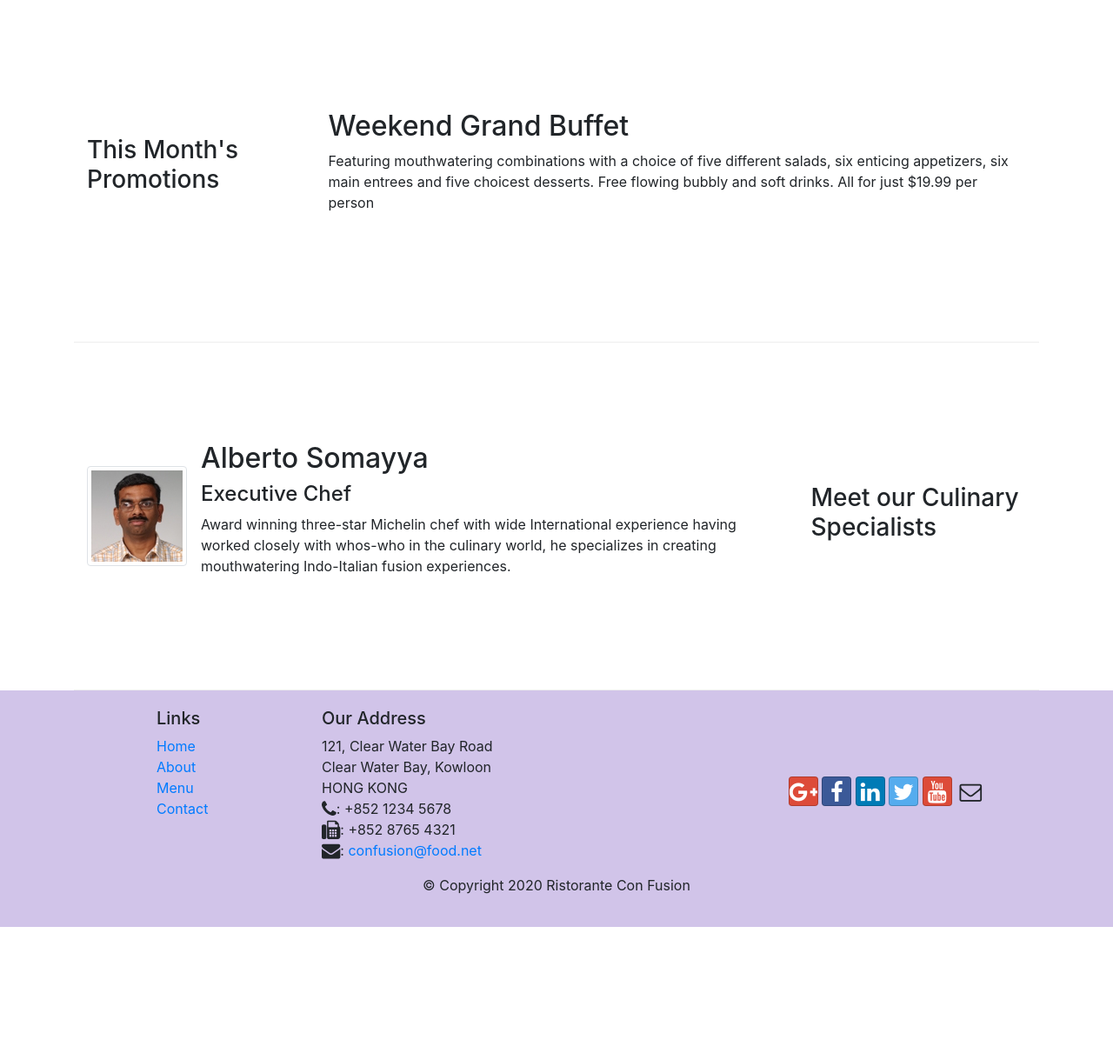
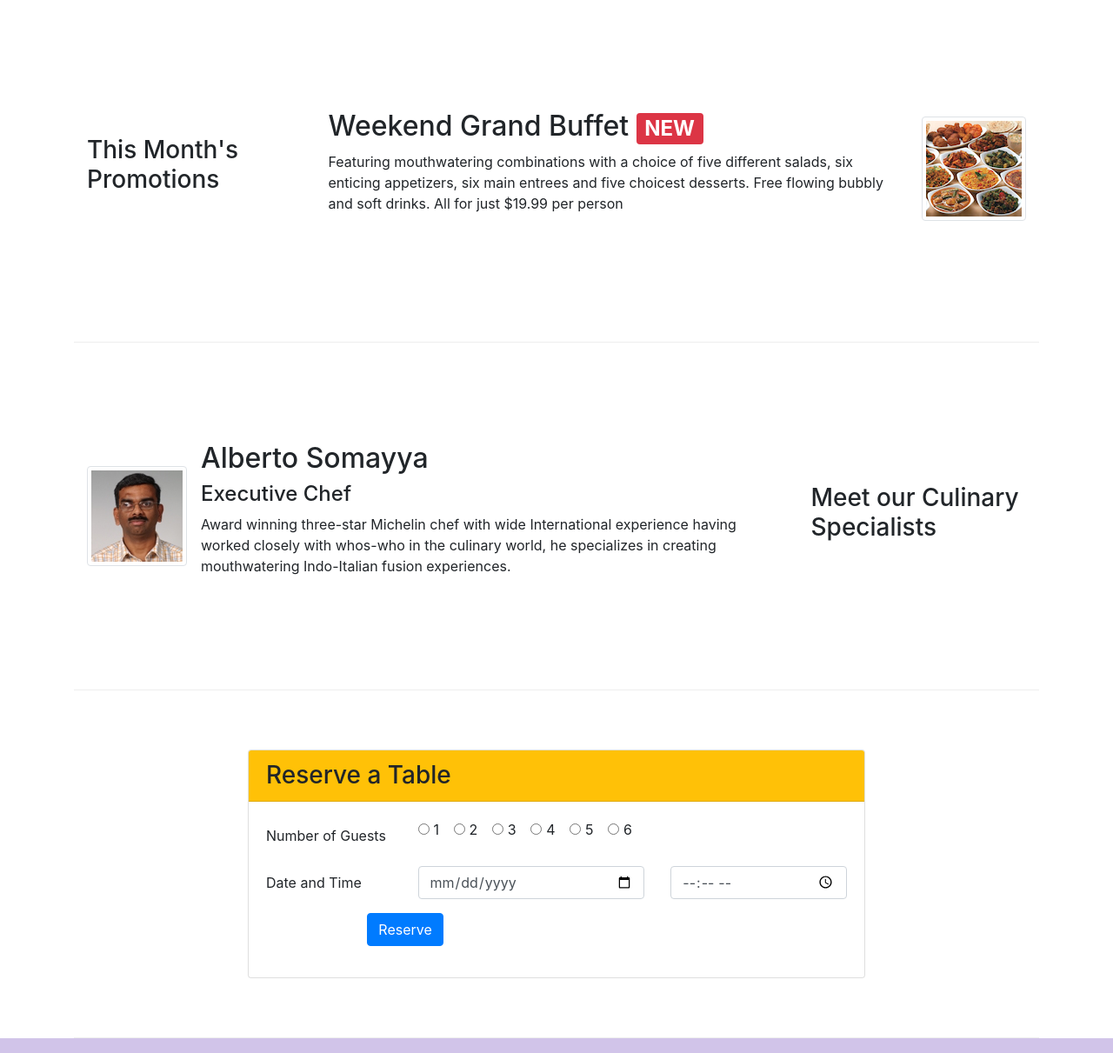
Before and after one commit to arpitmalik832/confusion-web, a website: page index.html in a window 1280 px wide. Shown: the part 740-1951 px from the top of the page at 87% size. Before the commit the page ends 1806 px from the top, so only its background shows below. Drawn offline with nearby package versions, Linux system fonts and the light colour scheme.

Commit message:
assignment-2

```diff
--- a/index.html
+++ b/index.html
@@ -24,7 +24,7 @@
             <button class="navbar-toggler" type="button" data-toggle="collapse" data-target="#Navbar">
                 <span class="navbar-toggler-icon"></span>
             </button>
-            <a class="navbar-brand" href="#">
+            <a class="navbar-brand mr-auto" href="#">
                 <img src="img/logo.png" height="30" width="41">
             </a>
             <div class="collapse navbar-collapse" id="Navbar">
@@ -66,7 +66,20 @@
                     <p>We take inspiration from the World's best cuisines, and create a unique fusion experience. Our lipsmacking creations will tickle your culinary senses!</p>
                 </div>
                 <div class="col-12 col-sm align-self-center">
-                    <img src="img/logo.png" class="img-fluid">
+                    <div class="row justify-content-center">
+                        <div class="col-auto col-md-6 align-self-center">
+                            <img src="img/logo.png" class="img-fluid">
+                        </div>
+                        <div class="col-auto col-md align-self-center">
+                            <a class="btn bg-warning btn-block" href="#Reservation"
+                                style="padding-top:10px;
+                                    padding-bottom:10px;
+                                    margin-top:20px;
+                                    margin-bottom:20px;">
+                                <strong>Reserve Table</strong>
+                        </a>
+                        </div>
+                    </div>
                 </div>
             </div>
         </div>
@@ -103,8 +116,19 @@
                 <h3>This Month's Promotions</h3>
             </div>
             <div class="col col-sm col-md">
-                <h2>Weekend Grand Buffet</h2>
-                <p>Featuring mouthwatering combinations with a choice of five different salads, six enticing appetizers, six main entrees and five choicest desserts. Free flowing bubbly and soft drinks. All for just $19.99 per person </p>
+                <div class="media">
+                    <div class="media-body">
+                        <h2 class="mt-0">
+                            Weekend Grand Buffet
+                            <span class="badge badge-danger">
+                                NEW
+                            </span>
+                        </h2>
+                        <p class="d-none d-sm-block">Featuring mouthwatering combinations with a choice of five different salads, six enticing appetizers, six main entrees and five choicest desserts. Free flowing bubbly and soft drinks. All for just $19.99 per person </p>
+                    </div>
+                    <img class="d-flex ml-3 img-thumbnail align-self-center"
+                        src="img/buffet.png" alt="buffet">
+                </div>
             </div>
         </div>
 
@@ -120,6 +144,70 @@
                         <h2 class="mt-0">Alberto Somayya</h2>
                         <h4>Executive Chef</h4>
                         <p class="d-none d-sm-block">Award winning three-star Michelin chef with wide International experience having worked closely with whos-who in the culinary world, he specializes in creating mouthwatering Indo-Italian fusion experiences. </p>
+                    </div>
+                </div>
+            </div>
+        </div>
+        <div class="row row-content align-items-center">
+            <div id="Reservation" class="col-12 col-sm-8 offset-md-2 align-items-center">
+                <div class="card">
+                    <h3 class="card-header bg-warning">
+                        Reserve a Table
+                    </h3>
+                    <div class="card-body">
+                        <form>
+                            <div class="form-group row">
+                                <label for="guests" class="col-md-3 col-form-label">
+                                    Number of Guests
+                                </label>
+                                <div class="col-md-9">
+                                    <div class="form-check form-check-inline">
+                                        <input type="radio" id="1" name="guests" value="1" class="form-check-input">
+                                        <label for="1" class="form-check-label">1</label>
+                                    </div>
+                                    <div class="form-check form-check-inline">
+                                        <input type="radio" id="2" name="guests" value="2" class="form-check-input">
+                                        <label for="2" class="form-check-label">2</label>
+                                    </div>
+                                    <div class="form-check form-check-inline">
+                                        <input type="radio" id="3" name="guests" value="3" class="form-check-input">
+                                        <label for="3" class="form-check-label">3</label>
+                                    </div>
+                                    <div class="form-check form-check-inline">
+                                        <input type="radio" id="4" name="guests" value="4" class="form-check-input">
+                                        <label for="4" class="form-check-label">4</label>
+                                    </div>
+                                    <div class="form-check form-check-inline">
+                                        <input type="radio" id="5" name="guests" value="5" class="form-check-input">
+                                        <label for="5" class="form-check-label">5</label>
+                                    </div>
+                                    <div class="form-check form-check-inline">
+                                        <input type="radio" id="6" name="guests" value="6" class="form-check-input">
+                                        <label for="6" class="form-check-label">6</label>
+                                    </div>
+                                </div>
+                            </div>
+                            <div class="form-group row">
+                                <label for="datetime" class="col-md-3 col-form-label">
+                                    Date and Time
+                                </label>
+                                <div class="col-12 col-md-5">
+                                    <input type="date" class="form-control" id="date"
+                                        name="date" placeholder="Date">
+                                </div>
+                                <div class="col-12 col-md-4">
+                                    <input type="time" class="form-control" id="time"
+                                        name="time" placeholder="Time">
+                                </div>
+                            </div>
+                            <div class="form-group row">
+                                <div class="offset-md-2 col-md-10">
+                                    <button type="submit" class="btn btn-primary">
+                                        Reserve
+                                    </button>
+                                </div>
+                            </div>
+                        </form>
                     </div>
                 </div>
             </div>
```
Also changed, not shown: aboutus.html (+1 -1 lines), contactus.html (+1 -1 lines).
